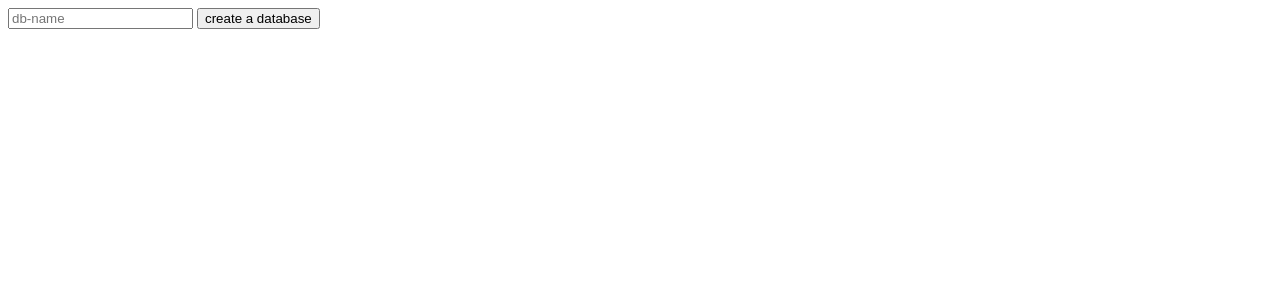
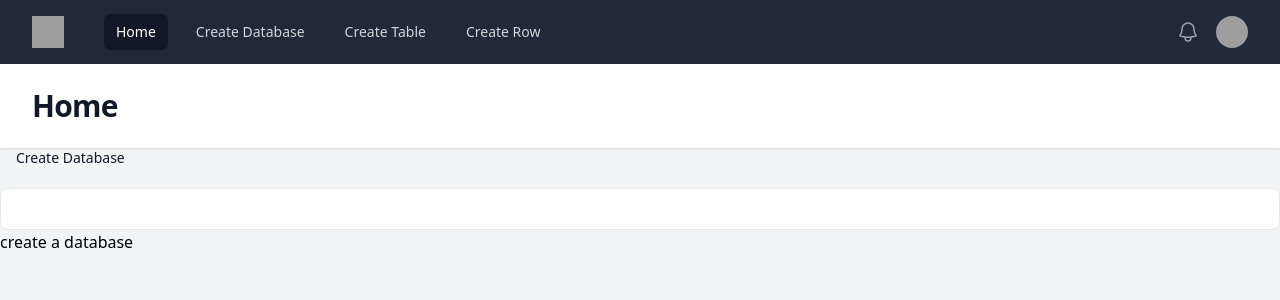
Before and after one commit to dhanushdckap/PHP_Assessment_2_by_muthukumar, a PHP site: page /add_db in a window 1280 px wide. Shown: the top 300 px of the page. Run offline with PHP 8.4, Linux system fonts and the light colour scheme; some libraries are stand-ins or nearby versions; grey boxes are pictures that could not be loaded.

Commit message:
create database input style is going on.

````diff
--- a/views/products/create_Database.view.php
+++ b/views/products/create_Database.view.php
@@ -1,16 +1,134 @@
-<!doctype html>
-<html lang="en">
+
+<html class="h-full bg-gray-100">
 <head>
-    <meta charset="UTF-8">
-    <meta name="viewport"
-          content="width=device-width, user-scalable=no, initial-scale=1.0, maximum-scale=1.0, minimum-scale=1.0">
-    <meta http-equiv="X-UA-Compatible" content="ie=edge">
-    <title>Document</title>
+    <title>home page</title>
+    <script src = "https://cdn.tailwindcss.com"></script>
 </head>
-<body>
-<form action="/create_database" method="post">
-    <input type="text" placeholder="db-name" name="db-name">
-    <button type="submit">create a database</button>
-</form>
+<body class="h-full">
+<!--
+  This example requires updating your template:
+
+  ```
+  <html class="h-full bg-gray-100">
+  <body class="h-full">
+  ```
+-->
+<div class="min-h-full">
+    <nav class="bg-gray-800">
+        <div class="mx-auto max-w-7xl px-4 sm:px-6 lg:px-8">
+            <div class="flex h-16 items-center justify-between">
+                <div class="flex items-center">
+                    <div class="flex-shrink-0">
+                        <img class="h-8 w-8" src="https://tailwindui.com/img/logos/mark.svg?color=indigo&shade=500" alt="Your Company">
+                    </div>
+                    <div class="hidden md:block">
+                        <div class="ml-10 flex items-baseline space-x-4">
+                            <!-- Current: "bg-gray-900 text-white", Default: "text-gray-300 hover:bg-gray-700 hover:text-white" -->
+                            <a href="/add_row" class="bg-gray-900 text-white rounded-md px-3 py-2 text-sm font-medium" aria-current="page">Home</a>
+                            <a href="/add_db" class="text-gray-300 hover:bg-gray-700 hover:text-white rounded-md px-3 py-2 text-sm font-medium">Create Database</a>
+                            <a href="/add_table" class="text-gray-300 hover:bg-gray-700 hover:text-white rounded-md px-3 py-2 text-sm font-medium">Create Table</a>
+                            <a href="/add_row" class="text-gray-300 hover:bg-gray-700 hover:text-white rounded-md px-3 py-2 text-sm font-medium">Create Row</a>
+                        </div>
+                    </div>
+                </div>
+                <div class="hidden md:block">
+                    <div class="ml-4 flex items-center md:ml-6">
+                        <button type="button" class="rounded-full bg-gray-800 p-1 text-gray-400 hover:text-white focus:outline-none focus:ring-2 focus:ring-white focus:ring-offset-2 focus:ring-offset-gray-800">
+                            <span class="sr-only">View notifications</span>
+                            <svg class="h-6 w-6" fill="none" viewBox="0 0 24 24" stroke-width="1.5" stroke="currentColor" aria-hidden="true">
+                                <path stroke-linecap="round" stroke-linejoin="round" d="M14.857 17.082a23.848 23.848 0 005.454-1.31A8.967 8.967 0 0118 9.75v-.7V9A6 6 0 006 9v.75a8.967 8.967 0 01-2.312 6.022c1.733.64 3.56 1.085 5.455 1.31m5.714 0a24.255 24.255 0 01-5.714 0m5.714 0a3 3 0 11-5.714 0" />
+                            </svg>
+                        </button>
+
+                        <!-- Profile dropdown -->
+                        <div class="relative ml-3">
+                            <div>
+                                <button type="button" class="flex max-w-xs items-center rounded-full bg-gray-800 text-sm focus:outline-none focus:ring-2 focus:ring-white focus:ring-offset-2 focus:ring-offset-gray-800" id="user-menu-button" aria-expanded="false" aria-haspopup="true">
+                                    <span class="sr-only">Open user menu</span>
+                                    <img class="h-8 w-8 rounded-full" src="https://images.unsplash.com/photo-1472099645785-5658abf4ff4e?ixlib=rb-1.2.1&ixid=eyJhcHBfaWQiOjEyMDd9&auto=format&fit=facearea&facepad=2&w=256&h=256&q=80" alt="">
+                                </button>
+                            </div>
+
+                            <!--
+                              Dropdown menu, show/hide based on menu state.
+
+                              Entering: "transition ease-out duration-100"
+                                From: "transform opacity-0 scale-95"
+                                To: "transform opacity-100 scale-100"
+                              Leaving: "transition ease-in duration-75"
+                                From: "transform opacity-100 scale-100"
+                                To: "transform opacity-0 scale-95"
+                            -->
+                        </div>
+                    </div>
+                </div>
+                <div class="-mr-2 flex md:hidden">
+                    <!-- Mobile menu button -->
+                    <button type="button" class="inline-flex items-center justify-center rounded-md bg-gray-800 p-2 text-gray-400 hover:bg-gray-700 hover:text-white focus:outline-none focus:ring-2 focus:ring-white focus:ring-offset-2 focus:ring-offset-gray-800" aria-controls="mobile-menu" aria-expanded="false">
+                        <span class="sr-only">Open main menu</span>
+                        <!-- Menu open: "hidden", Menu closed: "block" -->
+                        <svg class="block h-6 w-6" fill="none" viewBox="0 0 24 24" stroke-width="1.5" stroke="currentColor" aria-hidden="true">
+                            <path stroke-linecap="round" stroke-linejoin="round" d="M3.75 6.75h16.5M3.75 12h16.5m-16.5 5.25h16.5" />
+                        </svg>
+                        <!-- Menu open: "block", Menu closed: "hidden" -->
+                        <svg class="hidden h-6 w-6" fill="none" viewBox="0 0 24 24" stroke-width="1.5" stroke="currentColor" aria-hidden="true">
+                            <path stroke-linecap="round" stroke-linejoin="round" d="M6 18L18 6M6 6l12 12" />
+                        </svg>
+                    </button>
+                </div>
+            </div>
+        </div>
+
+        <!-- Mobile menu, show/hide based on menu state. -->
+        <div class="md:hidden" id="mobile-menu">
+            <div class="space-y-1 px-2 pb-3 pt-2 sm:px-3">
+                <!-- Current: "bg-gray-900 text-white", Default: "text-gray-300 hover:bg-gray-700 hover:text-white" -->
+                <a href="#" class="bg-gray-900 text-white block rounded-md px-3 py-2 text-base font-medium" aria-current="page">Dashboard</a>
+                <a href="#" class="text-gray-300 hover:bg-gray-700 hover:text-white block rounded-md px-3 py-2 text-base font-medium">Team</a>
+                <a href="#" class="text-gray-300 hover:bg-gray-700 hover:text-white block rounded-md px-3 py-2 text-base font-medium">Projects</a>
+                <a href="#" class="text-gray-300 hover:bg-gray-700 hover:text-white block rounded-md px-3 py-2 text-base font-medium">Calendar</a>
+                <a href="#" class="text-gray-300 hover:bg-gray-700 hover:text-white block rounded-md px-3 py-2 text-base font-medium">Reports</a>
+            </div>
+            <div class="border-t border-gray-700 pb-3 pt-4">
+                <div class="flex items-center px-5">
+                    <div class="flex-shrink-0">
+                        <img class="h-10 w-10 rounded-full" src="https://images.unsplash.com/photo-1472099645785-5658abf4ff4e?ixlib=rb-1.2.1&ixid=eyJhcHBfaWQiOjEyMDd9&auto=format&fit=facearea&facepad=2&w=256&h=256&q=80" alt="">
+                    </div>
+                    <div class="ml-3">
+                        <div class="text-base font-medium leading-none text-white">Tom Cook</div>
+                        <div class="text-sm font-medium leading-none text-gray-400">tom@example.com</div>
+                    </div>
+                    <button type="button" class="ml-auto flex-shrink-0 rounded-full bg-gray-800 p-1 text-gray-400 hover:text-white focus:outline-none focus:ring-2 focus:ring-white focus:ring-offset-2 focus:ring-offset-gray-800">
+                        <span class="sr-only">View notifications</span>
+                        <svg class="h-6 w-6" fill="none" viewBox="0 0 24 24" stroke-width="1.5" stroke="currentColor" aria-hidden="true">
+                            <path stroke-linecap="round" stroke-linejoin="round" d="M14.857 17.082a23.848 23.848 0 005.454-1.31A8.967 8.967 0 0118 9.75v-.7V9A6 6 0 006 9v.75a8.967 8.967 0 01-2.312 6.022c1.733.64 3.56 1.085 5.455 1.31m5.714 0a24.255 24.255 0 01-5.714 0m5.714 0a3 3 0 11-5.714 0" />
+                        </svg>
+                    </button>
+                </div>
+                <div class="mt-3 space-y-1 px-2">
+                    <a href="#" class="block rounded-md px-3 py-2 text-base font-medium text-gray-400 hover:bg-gray-700 hover:text-white">Your Profile</a>
+                    <a href="#" class="block rounded-md px-3 py-2 text-base font-medium text-gray-400 hover:bg-gray-700 hover:text-white">Settings</a>
+                    <a href="#" class="block rounded-md px-3 py-2 text-base font-medium text-gray-400 hover:bg-gray-700 hover:text-white">Sign out</a>
+                </div>
+            </div>
+        </div>
+    </nav>
+
+    <header class="bg-white shadow">
+        <div class="mx-auto max-w-7xl px-4 py-6 sm:px-6 lg:px-8">
+            <h1 class="text-3xl font-bold tracking-tight text-gray-900">Home</h1>
+        </div>
+    </header>
+    <main>
+        <div class="mb-6">
+            <form action="/create_database" method="post">
+                <label for="base-input" class="block mb-5 ml-4 text-sm font-medium text-gray-900 dark:text-gray">Create Database</label>
+                <input type="text" id="base-input" class="bg-white-50 border border-white-300 text-white-900 text-sm rounded-lg focus:ring-blue-500 focus:border-blue-500 block w-full p-2.5 dark:bg-white-700 dark:border-gray-600 dark:placeholder-gray-400 dark:text-white dark:focus:ring-blue-500 dark:focus:border-blue-500">
+                <button type="submit">create a database</button>
+            </form>
+        </div>
+    </main>
+</div>
+
 </body>
 </html>
--- a/views/products/home.view.php
+++ b/views/products/home.view.php
@@ -1,10 +1,10 @@
 
-<html>
+<html class="h-full bg-gray-100">
 <head>
     <title>home page</title>
     <script src = "https://cdn.tailwindcss.com"></script>
 </head>
-<body>
+<body class="h-full">
 <!--
   This example requires updating your template:
 
````
